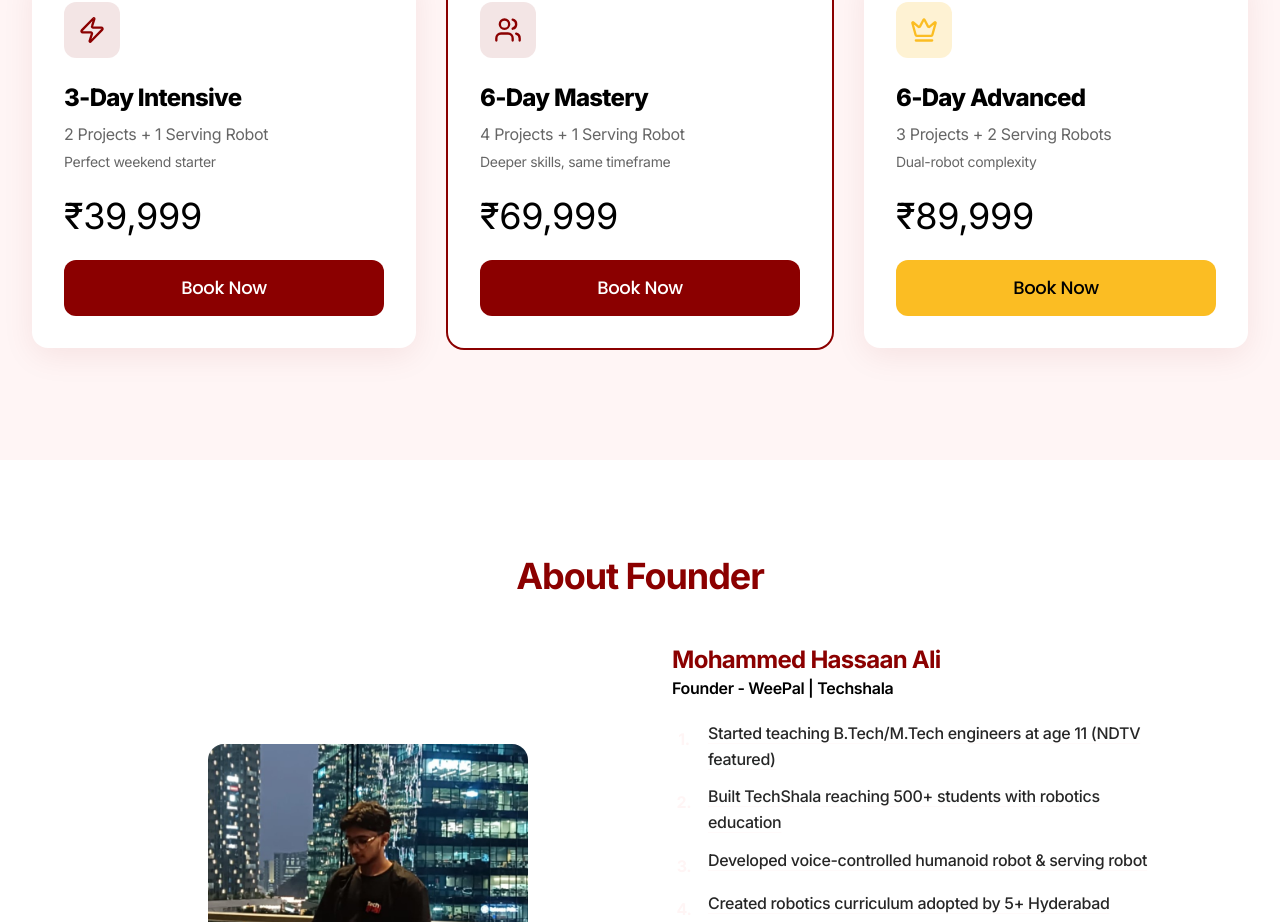
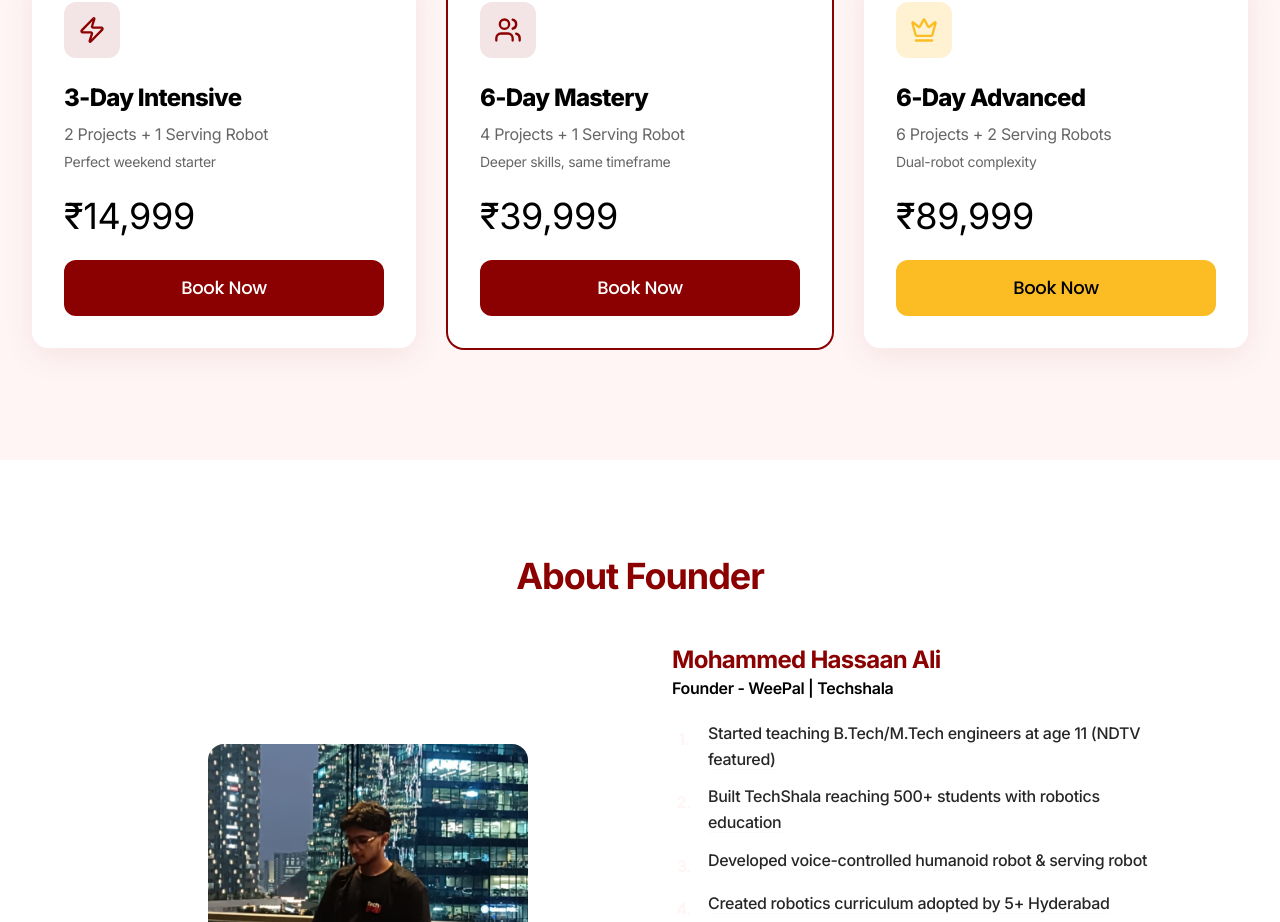
Before and after one commit to Itz-hazaa/Techshala.site, a React (Vite) app: page / in a window 1280 px wide. Shown: the part 1738-2660 px from the top of the page. Built offline with nearby package versions, Linux system fonts and the light colour scheme; the HTML template or start-up script is replaced by a standard one.

Commit message:
Update WorkshopCards.tsx

```diff
--- a/src/components/TechShala/WorkshopCards.tsx
+++ b/src/components/TechShala/WorkshopCards.tsx
@@ -6,7 +6,7 @@ const workshops = [
   {
     title: "3-Day Intensive",
     projects: "2 Projects + 1 Serving Robot",
-    price: "₹39,999",
+    price: "₹14,999",
     tagline: "Perfect weekend starter",
     spots: 3,
     featured: false,
@@ -15,7 +15,7 @@ const workshops = [
   {
     title: "6-Day Mastery",
     projects: "4 Projects + 1 Serving Robot",
-    price: "₹69,999",
+    price: "₹39,999",
     tagline: "Deeper skills, same timeframe",
     spots: 5,
     featured: true,
@@ -23,7 +23,7 @@ const workshops = [
   },
   {
     title: "6-Day Advanced",
-    projects: "3 Projects + 2 Serving Robots",
+    projects: "6 Projects + 2 Serving Robots",
     price: "₹89,999",
     tagline: "Dual-robot complexity",
     spots: 2,
```
